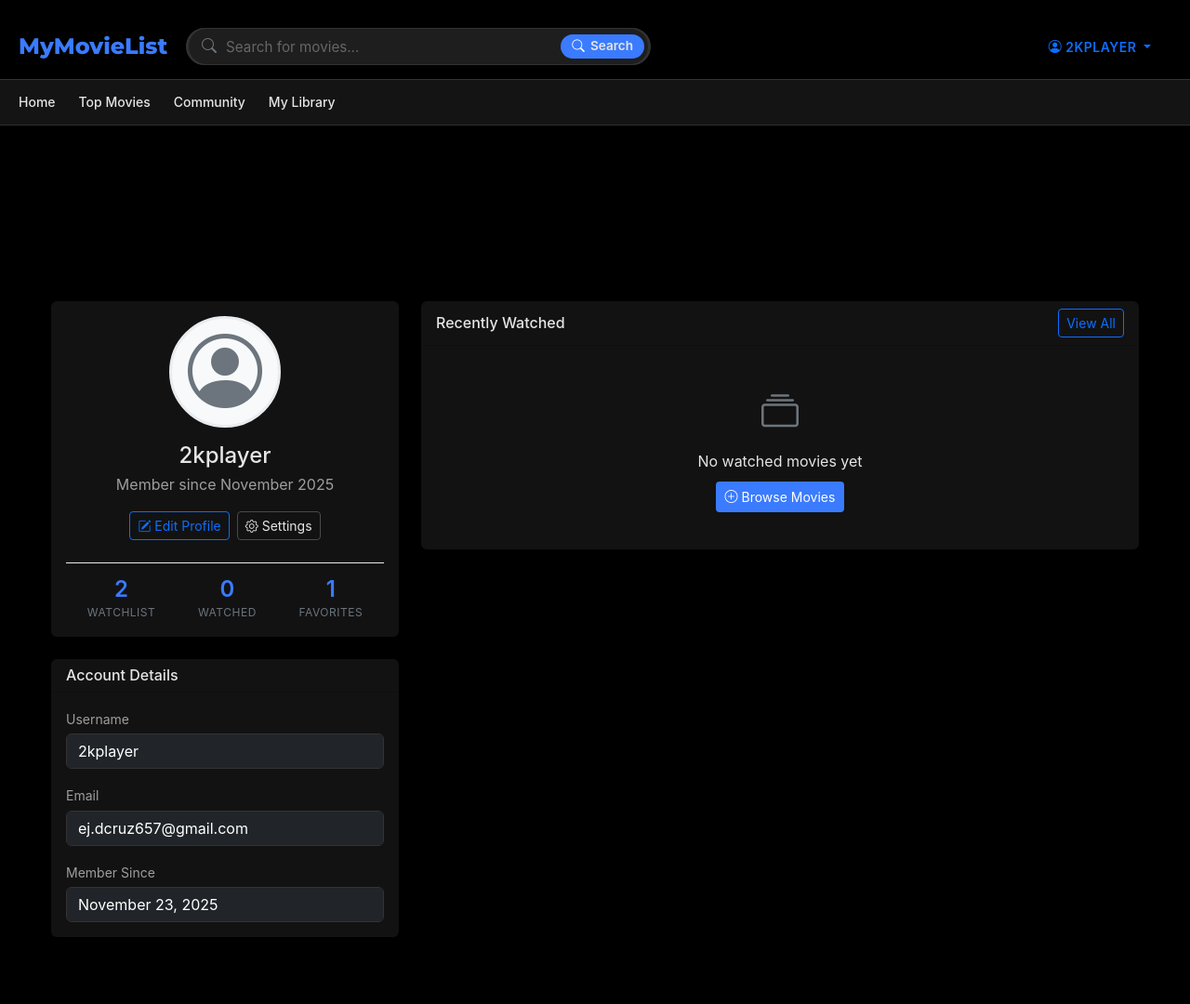
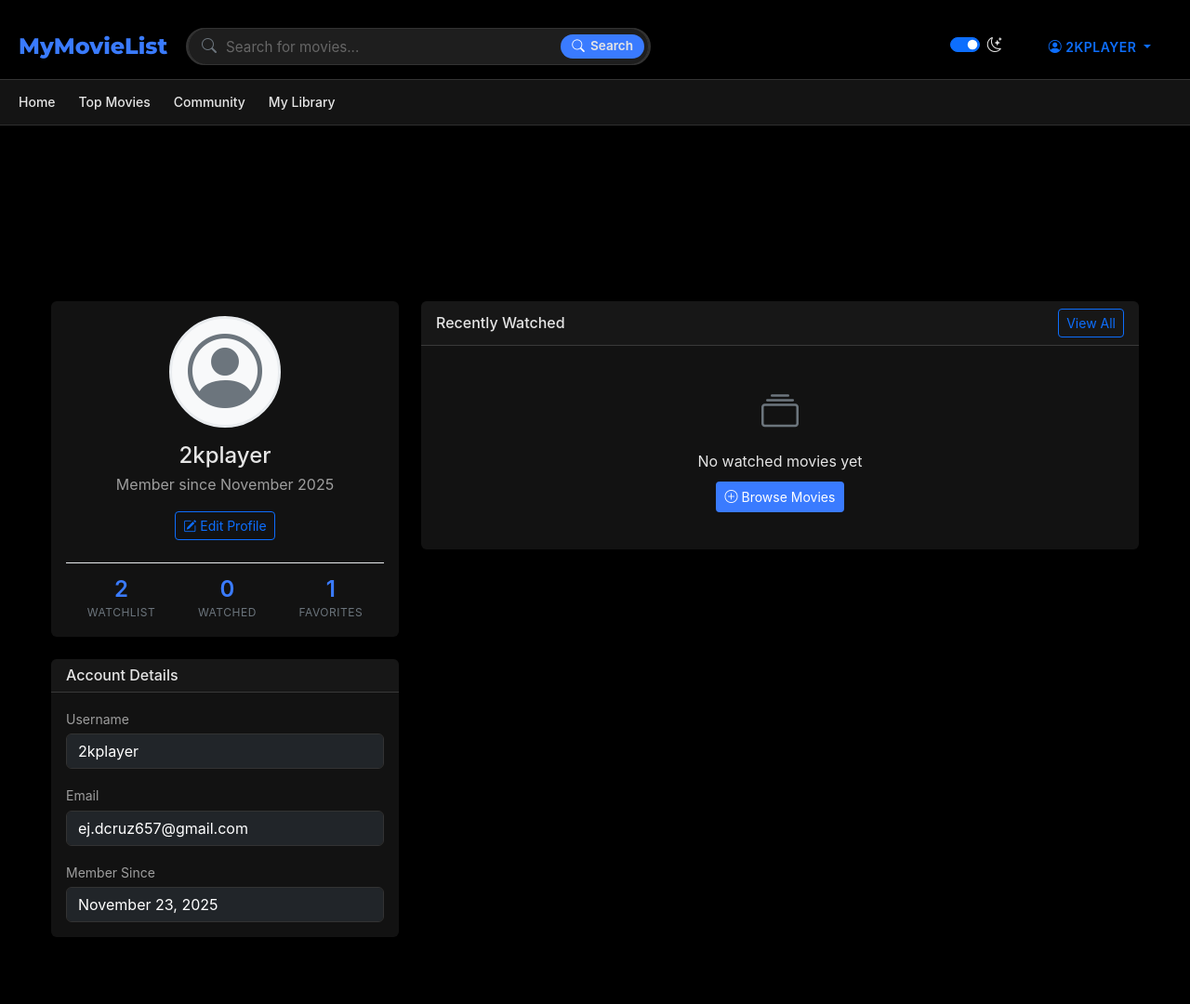
Before and after one commit to littledefbhe/MyMoveList_Website, a Flask app: page /profile/1 in a window 1280 px wide. Shown: the whole page at 93% size. Run offline with Flask 3, Linux system fonts and the light colour scheme; a user stored in the database is signed in; data comes from the database, SQL or seed files in the repository; data that the repository does not hold is empty; some libraries are stand-ins or nearby versions.

Commit message:
Added a filter to dark mode and light mode in the home page

```diff
--- a/board/templates/base.html
+++ b/board/templates/base.html
@@ -39,7 +39,13 @@
                     </div>
                 </form>
             </div>
-            <div class="auth-buttons">
+            <div class="auth-buttons d-flex align-items-center">
+                <div class="form-check form-switch me-3" title="Toggle dark/light mode">
+                    <input class="form-check-input" type="checkbox" id="darkModeToggle" checked>
+                    <label class="form-check-label" for="darkModeToggle">
+                        <i class="bi bi-moon-stars"></i>
+                    </label>
+                </div>
                 {% if current_user.is_authenticated %}
                     <div class="dropdown">
                         <button class="btn btn-outline-primary dropdown-toggle" type="button" id="userDropdown" data-bs-toggle="dropdown" data-bs-auto-close="true" aria-expanded="false">
@@ -211,5 +217,34 @@
         });
     </script>
     {% block scripts %}{% endblock %}
+
+    <script>
+    // Theme switching functionality
+    document.addEventListener('DOMContentLoaded', function() {
+        const darkModeToggle = document.getElementById('darkModeToggle');
+        const html = document.documentElement;
+
+        // Check for saved user preference, if any, on load
+        const savedTheme = localStorage.getItem('theme') || 'dark';
+        if (savedTheme === 'light') {
+            html.setAttribute('data-bs-theme', 'light');
+            darkModeToggle.checked = false;
+        } else {
+            html.setAttribute('data-bs-theme', 'dark');
+            darkModeToggle.checked = true;
+        }
+
+        // Toggle theme when switch is clicked
+        darkModeToggle.addEventListener('change', function() {
+            if (this.checked) {
+                html.setAttribute('data-bs-theme', 'dark');
+                localStorage.setItem('theme', 'dark');
+            } else {
+                html.setAttribute('data-bs-theme', 'light');
+                localStorage.setItem('theme', 'light');
+            }
+        });
+    });
+    </script>
 </body>
 </html>
--- a/board/templates/profile.html
+++ b/board/templates/profile.html
@@ -21,9 +21,6 @@
                         <button type="button" class="btn btn-outline-primary btn-sm" data-bs-toggle="modal" data-bs-target="#editProfileModal">
                             <i class="bi bi-pencil-square"></i> Edit Profile
                         </button>
-                        <a href="#" class="btn btn-outline-secondary btn-sm">
-                            <i class="bi bi-gear"></i> Settings
-                        </a>
                     </div>
                     {% endif %}
 
```
